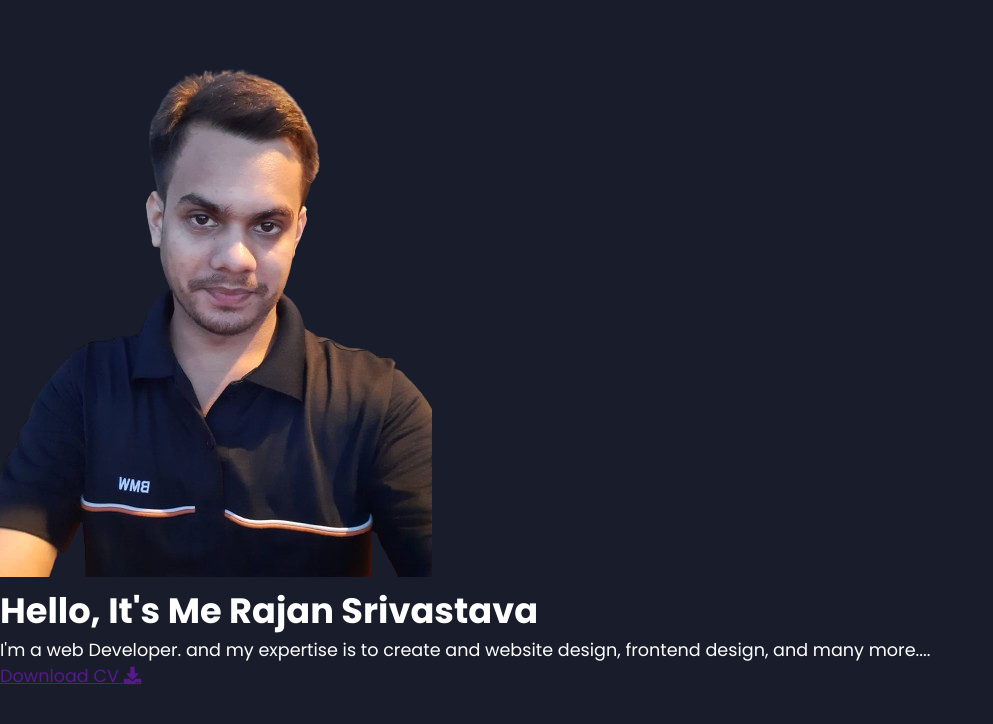
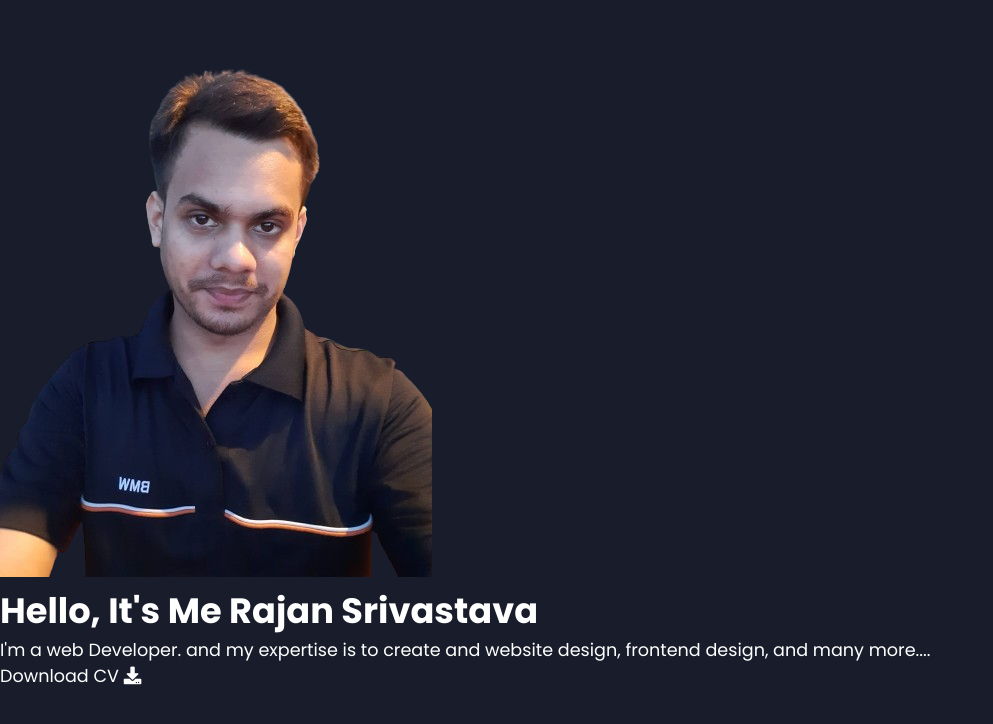
Before and after one commit to rajanshrivastava88/portfolio, a plain HTML site: page portfolio/index.html in a window 1280 px wide. Shown: the whole page, without its empty margins (0-993 px from the left). Drawn offline with nearby package versions, Linux system fonts and the light colour scheme.

Commit message:
Update styles.css

```diff
--- a/portfolio/styles/styles.css
+++ b/portfolio/styles/styles.css
@@ -40,3 +40,42 @@ body {
     color: var(--color-white);
     transition: all 0.4s ease-in-out;
 }
+a{
+    display: inline-block;
+    text-decoration: none;
+    color: inherit;
+    font-family: inherit;
+}
+
+header {
+    min-height: 100vh;
+    color: var(--color-white);
+    overflow: hidden;
+    padding: 0 !important;
+}
+
+section {
+    min-height: 100vh;
+    width: 100%;
+    position: absolute;
+    left: 0;
+    top: 0;
+    padding: 3rem 18rem;
+}
+.container {
+    display: none;
+    transform: translateY(-100%) scale(0);
+    transition: all 0.4s ease-in-out;
+    background-color: var(--color-primary);
+}
+
+.active {
+    display: block;
+    animation: appear 1s ease-in-out;
+    transform: translateY(0) scaleY(1);
+}
+@keyframes appear {
+    0% {
+        transform: translateY(-100%) scaleY(0);
+    }
+}
```
